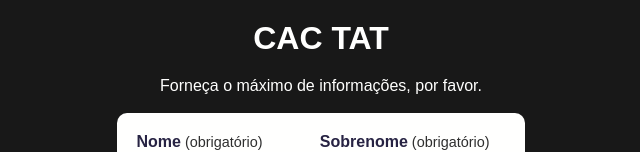
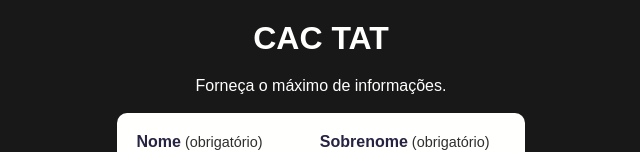
Before and after one commit to Niltongomessantos/ProjetoCY, a website: page src/index.html in a window 1280 px wide. Shown: the top 152 px of the page, without its empty margins (319-959 px from the left). Drawn offline with Linux system fonts and the light colour scheme.

Commit message:
ajuste no suntitulo da pagina

```diff
--- a/src/index.html
+++ b/src/index.html
@@ -10,7 +10,7 @@
   <body>
     <div>
       <h1 id="title">CAC TAT</h1>
-      <p id="subtitle">Forneça o máximo de informações, por favor.</p>
+      <p id="subtitle">Forneça o máximo de informações.</p>
       <br />
     </div>
     <span class="success">
```
